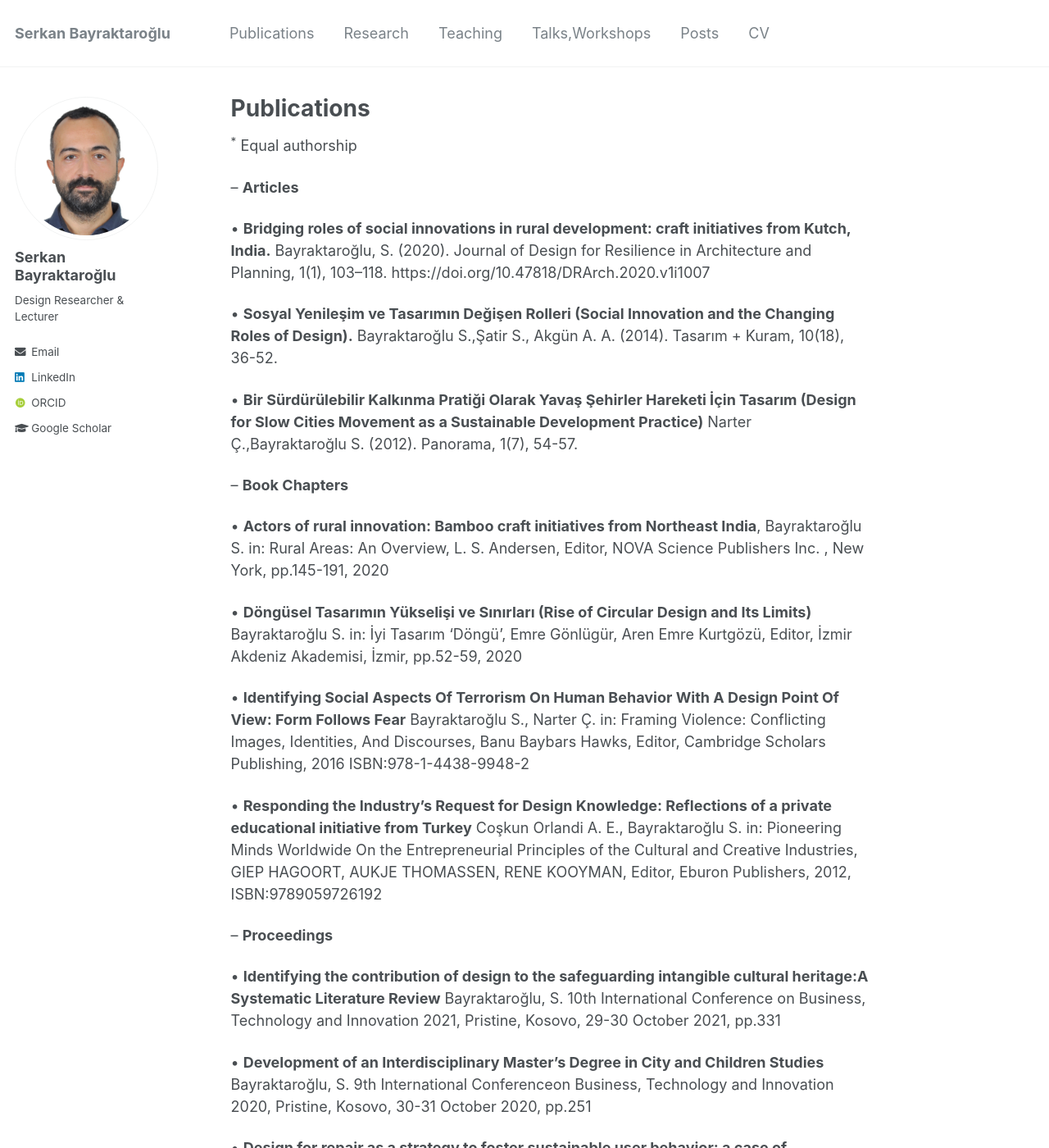
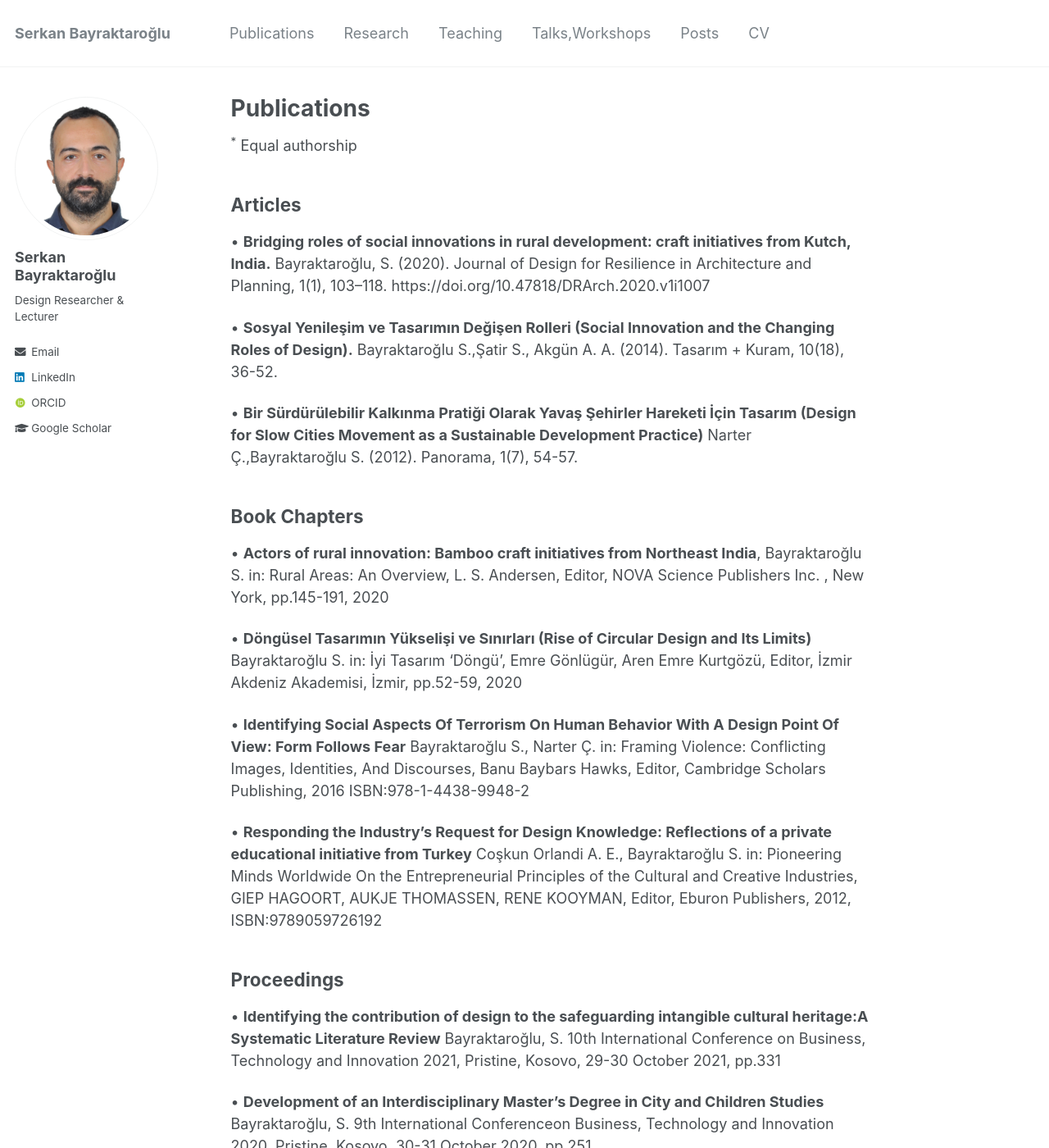
Before and after one commit to serkanbayraktaroglu/serkanbayraktaroglu.github.io, a Jekyll site: the page built from _pages/publications.md, in a window 1280 px wide and 1400 px high. Shown: the whole window at 82% size. Built offline with Jekyll 4.4.1, drawn with Linux system fonts in a browser that asks for light colours; some web fonts are replaced.

```diff
--- a/_pages/publications.md
+++ b/_pages/publications.md
@@ -17,8 +17,8 @@ author_profile: true
 
 <sup>*</sup> Equal authorship
 
---
-**Articles**
+
+## Articles
 
 •	**Bridging roles of social innovations in rural development: craft initiatives from Kutch, India.** Bayraktaroğlu, S. (2020). Journal of Design for Resilience in Architecture and Planning, 1(1), 103–118. https://doi.org/10.47818/DRArch.2020.v1i1007
 
@@ -26,8 +26,7 @@ author_profile: true
 
 •	**Bir Sürdürülebilir Kalkınma Pratiği Olarak Yavaş Şehirler Hareketi İçin Tasarım (Design for Slow Cities Movement as a Sustainable Development Practice)** Narter Ç.,Bayraktaroğlu S. (2012). Panorama, 1(7), 54-57.
 
---
-**Book Chapters**
+## Book Chapters
 
 •	**Actors of rural innovation: Bamboo craft initiatives from Northeast India**, Bayraktaroğlu S. in: Rural Areas: An Overview, L. S. Andersen, Editor, NOVA Science Publishers Inc. , New York, pp.145-191, 2020
 
@@ -37,8 +36,7 @@ author_profile: true
 
 •	**Responding the Industry’s Request for Design Knowledge: Reflections of a private educational initiative from Turkey** Coşkun Orlandi A. E., Bayraktaroğlu S. in: Pioneering Minds Worldwide On the Entrepreneurial Principles of the Cultural and Creative Industries, GIEP HAGOORT, AUKJE THOMASSEN, RENE KOOYMAN, Editor, Eburon Publishers, 2012, ISBN:9789059726192
 
---
-**Proceedings**
+## Proceedings
 
 •	**Identifying the contribution of design to the safeguarding intangible cultural heritage:A Systematic Literature Review** Bayraktaroğlu, S. 10th International Conference on Business, Technology and Innovation 2021, Pristine, Kosovo, 29-30 October 2021, pp.331
 
```
